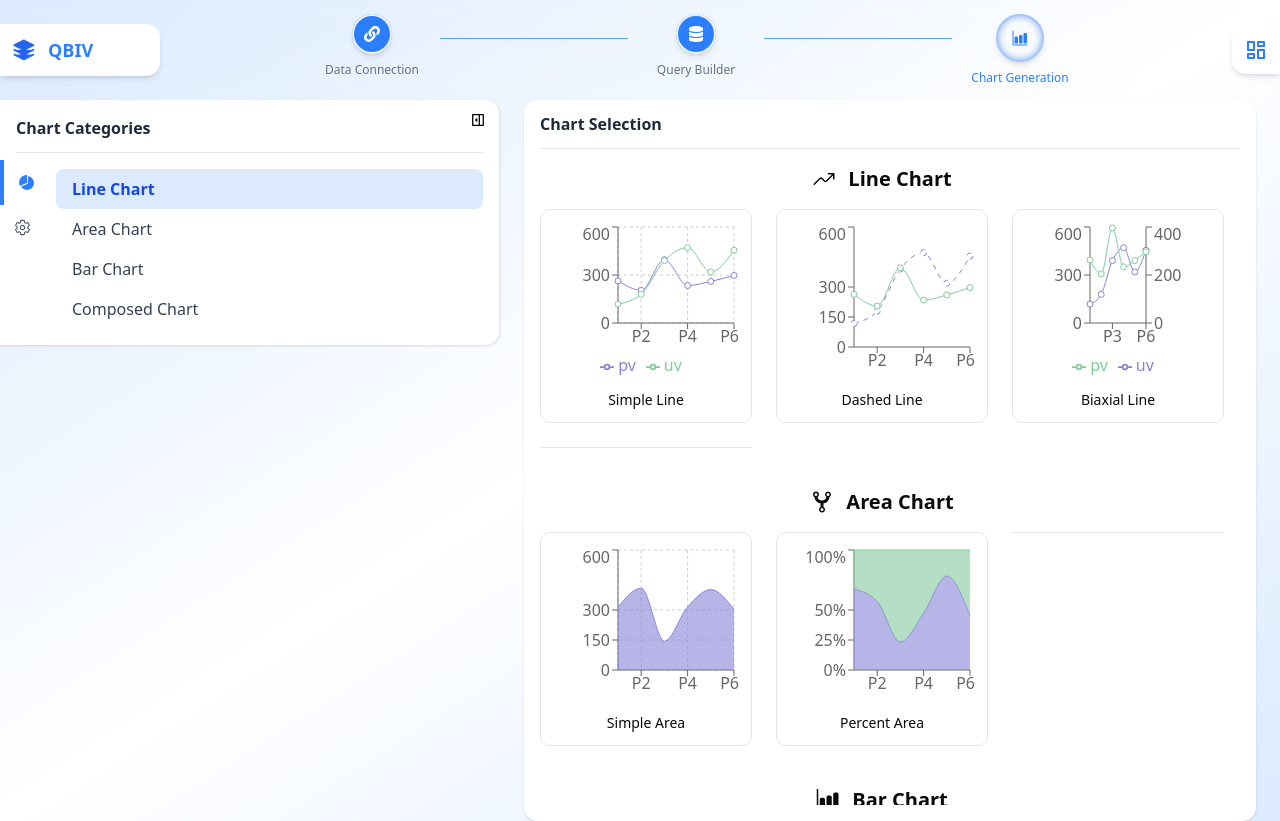
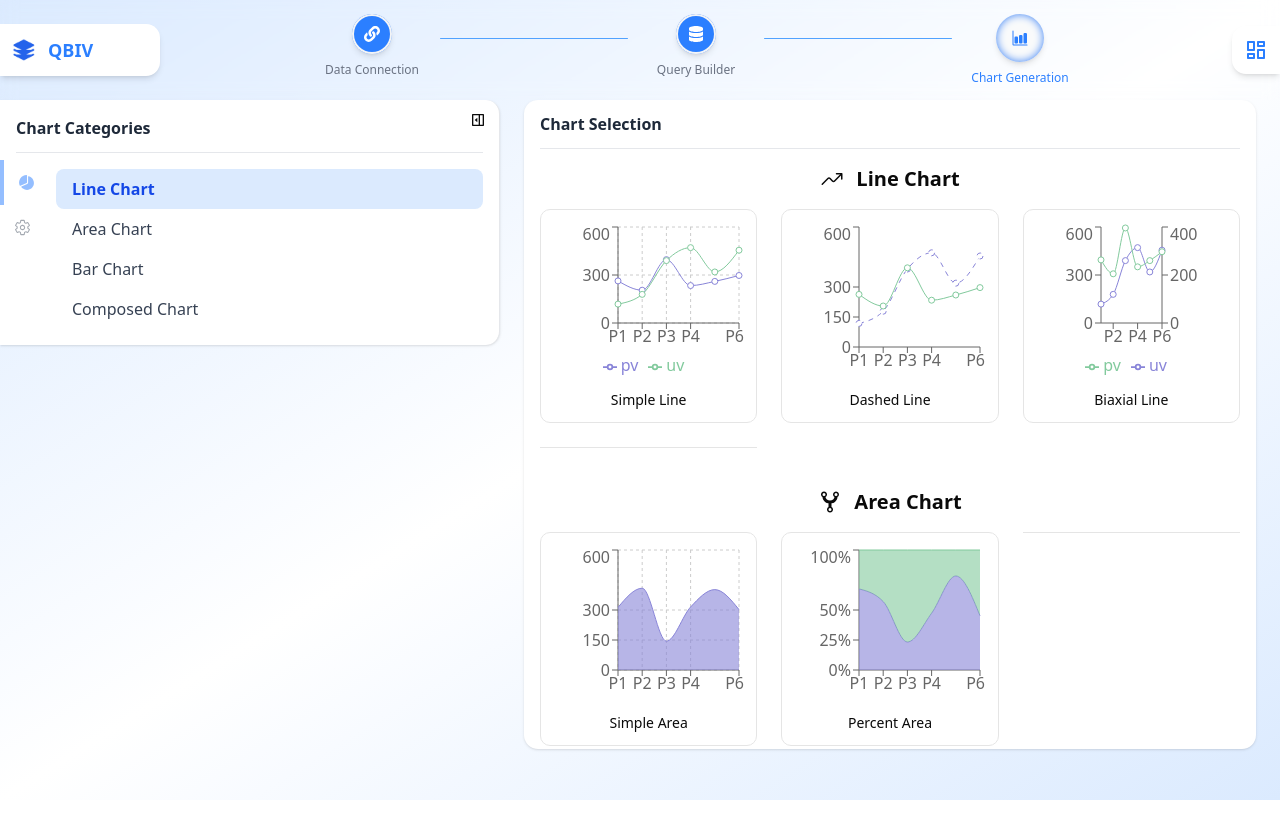
Before and after one commit to sai-zack-dev/query-based-intelligence-visualization, a React (Vite) app: page /chart in a window 1280 px wide. After the commit the page ends 800 px from the top, so only its background shows below. Built offline with nearby package versions, Linux system fonts and the light colour scheme.

Commit message:
feat(chart): chart cate and chart preview connection ui

```diff
--- a/src/components/Chart/MainContent.tsx
+++ b/src/components/Chart/MainContent.tsx
@@ -5,17 +5,23 @@ import ChartPreview from "./main/ChartPreview";
 
 interface MainContentProps {
   activeTab: ChartTab;
+  setActiveTab: React.Dispatch<React.SetStateAction<ChartTab>>;
   setActiveCategoryId: (id: string) => void;
+  chartType: string;
+  setChartType: (chartType: string) => void;
 }
 
 const MainContent: React.FC<MainContentProps> = ({
   activeTab,
+  setActiveTab,
   setActiveCategoryId,
+  chartType,
+  setChartType
 }) => {
   return (
-    <div className="mr-6 p-4 pt-3 rounded-xl bg-white shadow flex-grow transition-all duration-300">
+    <div className="mr-6 pt-3 rounded-xl bg-white shadow flex-grow transition-all duration-300">
       {activeTab === "type" && (
-        <ChartSelection setActiveCategoryId={setActiveCategoryId} />
+        <ChartSelection setActiveCategoryId={setActiveCategoryId} chartType={chartType} setChartType={setChartType} setActiveTab={setActiveTab} />
       )}
       {activeTab === "config" && <ChartPreview />}
       {/* {activeTab === "info" && <QueryResult />} */}
--- a/src/components/Chart/SidePanel.tsx
+++ b/src/components/Chart/SidePanel.tsx
@@ -25,6 +25,7 @@ interface Prop extends SidebarData {
   setActiveTab: React.Dispatch<React.SetStateAction<ChartTab>>;
   activeCategoryId: string;
   setActiveCategoryId: (id: string) => void;
+  chartType: string;
 }
 
 const SidePanel: React.FC<Prop> = ({
@@ -34,6 +35,7 @@ const SidePanel: React.FC<Prop> = ({
   setActiveTab,
   activeCategoryId,
   setActiveCategoryId,
+  chartType
 }) => {
   const sidebarTabs = [
     {
@@ -70,6 +72,8 @@ const SidePanel: React.FC<Prop> = ({
     }
   `.trim();
 
+  const isDisabled = chartType === "";
+
   return (
     <>
       {/* Sidebar Panel */}
@@ -105,6 +109,7 @@ const SidePanel: React.FC<Prop> = ({
             onSelect={(tabId: string) =>
               setActiveTab(tabId as "type" | "config" | "info")
             }
+            isDisabled={isDisabled}
           />
         ))}
       </div>
--- a/src/components/Chart/main/ChartSelection.tsx
+++ b/src/components/Chart/main/ChartSelection.tsx
@@ -1,11 +1,20 @@
 import { chartMeta } from "@/data/chartMeta";
+import { ChartTab } from "@/screen/ChartGenerationPage";
 import { useEffect, useRef } from "react";
 
 interface Props {
   setActiveCategoryId: (id: string) => void;
+  chartType: string;
+  setChartType: (chartType: string) => void;
+  setActiveTab: React.Dispatch<React.SetStateAction<ChartTab>>;
 }
 
-const ChartSelection: React.FC<Props> = ({ setActiveCategoryId }) => {
+const ChartSelection: React.FC<Props> = ({
+  setActiveCategoryId,
+  chartType,
+  setChartType,
+  setActiveTab
+}) => {
   const containerRef = useRef<HTMLDivElement>(null);
   const observer = useRef<IntersectionObserver | null>(null);
 
@@ -36,12 +45,14 @@ const ChartSelection: React.FC<Props> = ({ setActiveCategoryId }) => {
 
   return (
     <>
-      <div className="flex items-center justify-between mb-4 border-b pb-3 border-gray-200">
-        <h2 className="font-semibold text-gray-800">Chart Selection</h2>
+      <div className="px-4">
+        <h2 className="border-b pb-3 border-gray-200 font-semibold text-gray-800">
+          Chart Selection
+        </h2>
       </div>
       <div
         ref={containerRef}
-        className="space-y-10 pr-4 h-[80vh] overflow-auto"
+        className="space-y-10 p-4 pb-0 h-[75vh] overflow-auto"
       >
         {chartMeta.map((category) => (
           <section
@@ -57,7 +68,15 @@ const ChartSelection: React.FC<Props> = ({ setActiveCategoryId }) => {
               {category.charts.map(({ id, name, Component }) => (
                 <div
                   key={id}
-                  className="border rounded-lg hover:shadow-md cursor-pointer transition p-3 bg-white"
+                  className={`border rounded-lg hover:shadow-md cursor-pointer transition p-3 ${
+                    chartType === name
+                      ? "bg-blue-50 border-blue-300"
+                      : "bg-white"
+                  }`}
+                  onClick={() => {
+                    setChartType(name);
+                    setActiveTab("config")
+                  }}
                 >
                   <div className="h-40">
                     <Component />
--- a/src/components/Chart/sidebar/ChartCategories.tsx
+++ b/src/components/Chart/sidebar/ChartCategories.tsx
@@ -20,7 +20,6 @@ export default function ChartCategories({
         aria-label="Chart categories"
       >
         {chartMeta.map((cat) => {
-          const Icon = cat.categoryIcon;
           const isActive = activeCategoryId === cat.categoryId;
 
           return (
--- a/src/components/common/SidebarTab.tsx
+++ b/src/components/common/SidebarTab.tsx
@@ -8,18 +8,20 @@ interface SidebarTabProps {
   };
   isActive: boolean;
   onSelect: (tabId: string) => void;
+  isDisabled: boolean;
 }
 
-const SidebarTab: React.FC<SidebarTabProps> = ({ tab, isActive, onSelect }) => {
+const SidebarTab: React.FC<SidebarTabProps> = ({ tab, isActive, onSelect, isDisabled }) => {
   const Icon = isActive ? tab.activeIcon : tab.icon;
 
   return (
     <button
       onClick={() => onSelect(tab.id)}
-      className={`p-3.5 transition-colors duration-200 hover:bg-gray-50 rounded-e-xl ${
+      className={`p-3.5 transition-colors duration-200 hover:bg-gray-50 rounded-e-xl ${isDisabled && 'opacity-50'} ${
         isActive ? 'border-l-4 border-blue-500 text-blue-500' : 'text-gray-600'
       }`}
       aria-pressed={isActive}
+      disabled={isDisabled}
     >
       <Icon size={17} />
     </button>
--- a/src/screen/ChartGenerationPage.tsx
+++ b/src/screen/ChartGenerationPage.tsx
@@ -12,6 +12,7 @@ const ChartGenerationPage: React.FC<SidebarData> = ({
 }) => {
   const [activeTab, setActiveTab] = useState<ChartTab>("type");
   const [activeCategoryId, setActiveCategoryId] = useState<string>("basic");
+  const [chartType, setChartType] = useState<string>("");
 
   return (
     <>
@@ -22,10 +23,14 @@ const ChartGenerationPage: React.FC<SidebarData> = ({
         setActiveTab={setActiveTab}
         activeCategoryId={activeCategoryId}
         setActiveCategoryId={setActiveCategoryId}
+        chartType={chartType}
       />
       <MainContent
         activeTab={activeTab}
+        setActiveTab={setActiveTab}
         setActiveCategoryId={setActiveCategoryId}
+        chartType={chartType}
+        setChartType={setChartType}
       />
     </>
   );
```
